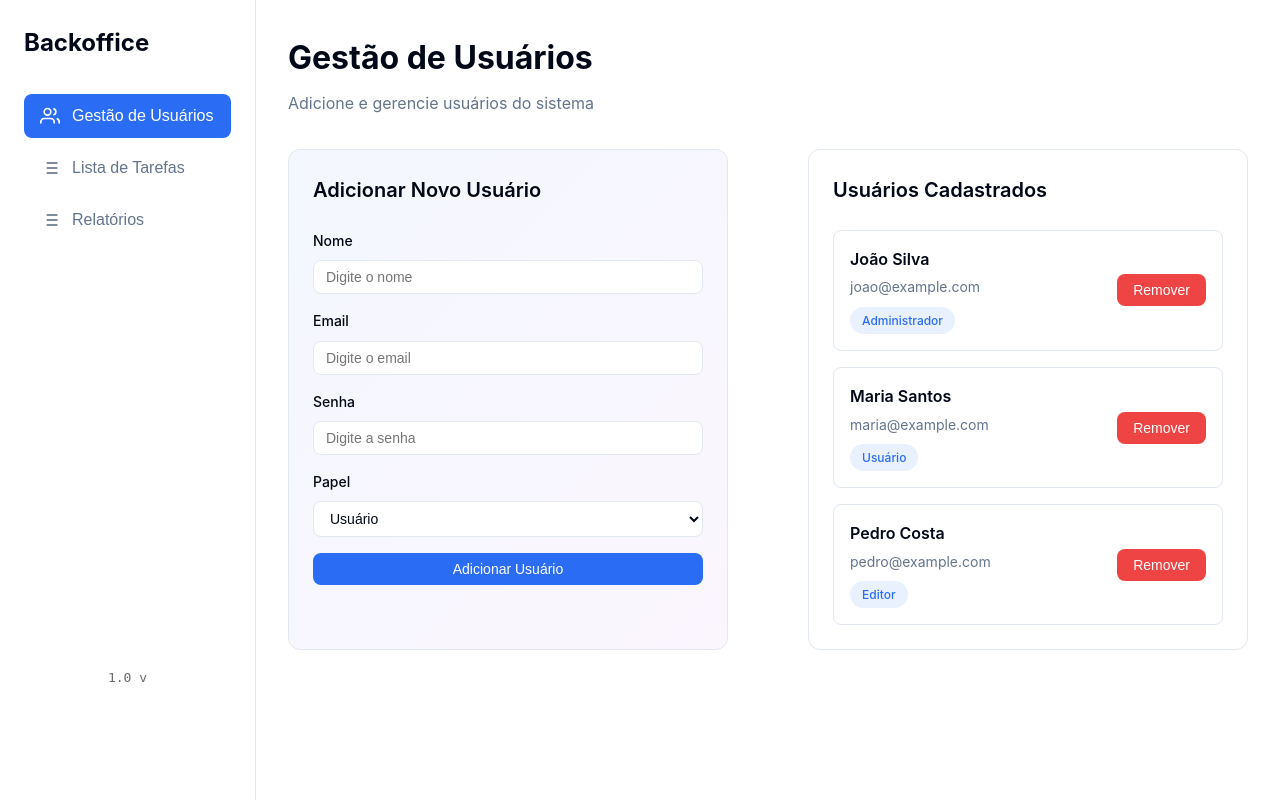
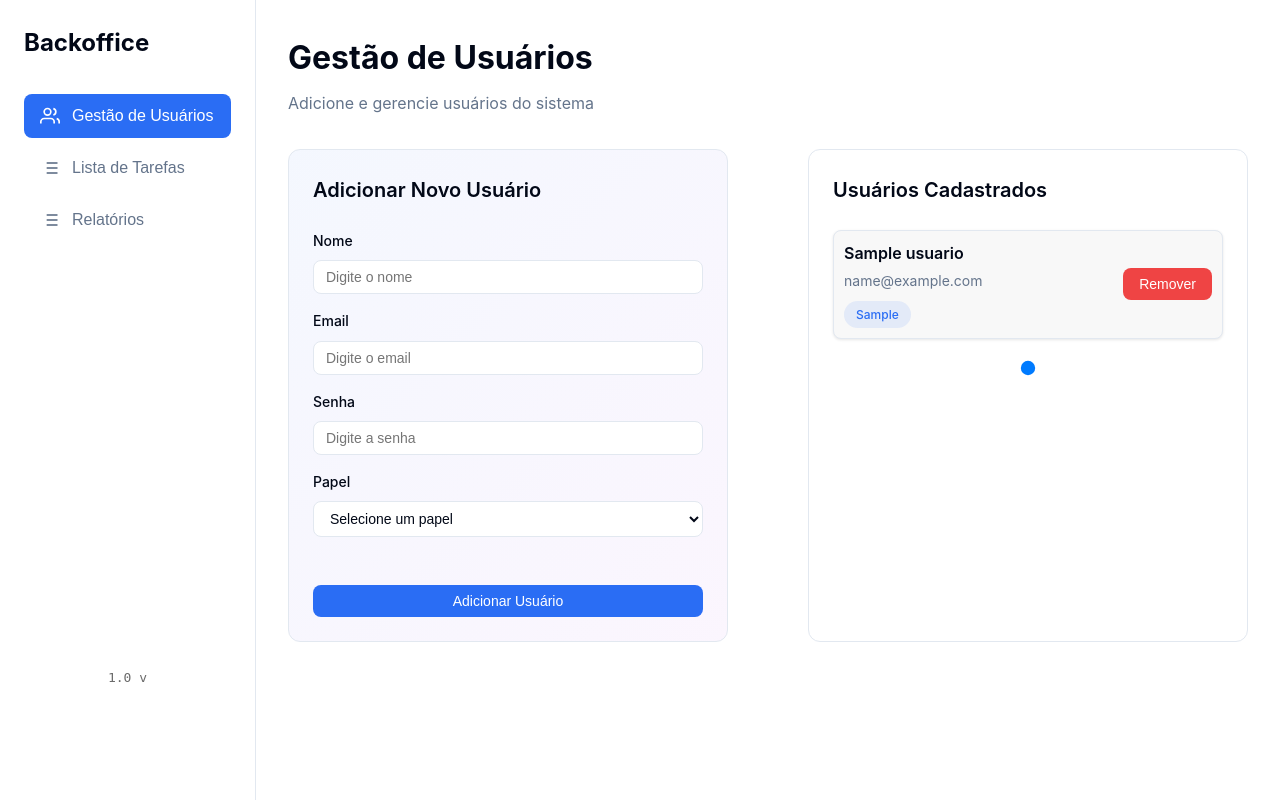
Before and after one commit to Pedro-hotz/projeto-web3, a Flask app: page /backoffice in a window 1280 px wide. Run offline with Flask 3, Linux system fonts and the light colour scheme; tables that the repository leaves empty hold one stand-in row (values such as "Sample post"); one stand-in notice (Sample message) is shown; some libraries are stand-ins or nearby versions.

Commit message:
Ajuste no quadro de funcionários

```diff
--- a/main.py
+++ b/main.py
@@ -64,9 +64,11 @@ app.config['MAIL_USE_TLS'] = True
 app.config['MAIL_USE_SSL'] = False
 app.config['MAIL_USERNAME'] = os.getenv('MAIL_USERNAME')
 app.config['MAIL_PASSWORD'] = os.getenv('MAIL_PASSWORD')
-# --------------------------------------------------------
+# ------------------------------------------------------
 
 mail = Mail(app)
+
+app.secret_key = os.getenv("SECRET_KEY")
 
 
 # Coloca o site no ar
--- a/router.py
+++ b/router.py
@@ -1,7 +1,6 @@
 import os
 from main import Task, app, db, Tarefa, Usuario, mail
-from flask import jsonify, redirect, render_template, request, url_for
-
+from flask import jsonify, redirect, render_template, request, url_for, flash
 from flask_mail import Message
 
 ## Aqui nos chamamos todas as rotas
@@ -101,37 +100,41 @@ def remover():
            return jsonify({'status': 'erro', 'mensagem': f'Falha ao realizar login: {e}'})
 
 
-@app.route('/adicionar', methods=['POST'])
-def adicionar():
+@app.route('/addUser', methods=['POST'])
+def addUser():
    if request.method == 'POST':
        nome = request.form['nome']
        email = request.form['email']
        senha = request.form['senha']
        tipo = request.form['tipo']
 
-       novo_usuario = Usuario(nome=nome, email=email, senha=senha, tipo=tipo)
-       db.session.add(novo_usuario)
-       db.session.commit()
+       try:
+        novo_usuario = Usuario(nome=nome, email=email, senha=senha, tipo=tipo)
+        db.session.add(novo_usuario)
+        db.session.commit()
+        flash("pepeka do mal!", "success")
+        return redirect(url_for("backoffice"))
 
-       return jsonify({'status': 'sucesso', 'mensagem': 'Usuário adicionado com sucesso.'})
-
-    #    usuario = Usuario.query.filter_by(email=email, senha=senha).first()
-
-    #    try:
-    #        if usuario:
-    #            return redirect(url_for("backoffice"))
-    #        else:
-    #            return jsonify({'status': 'erro', 'mensagem': 'Usuário ou senha inválidos.'})
-
-    #    except Exception as e:
-    #        return jsonify({'status': 'erro', 'mensagem': f'Falha ao realizar login: {e}'})
+       except Exception as e:
+           flash(f"Erro ao enviar formulário: {e}", "error")
+           return redirect(url_for("backoffice"))
 
 
 @app.route('/users', methods=['GET'])
 def getUsers():
-   if request.method == 'GET':
-       usuarios = Usuario.query.all()
-       return jsonify([{'id': u.id, 'nome': u.nome, 'email': u.email, 'senha': u.senha,'tipo': u.tipo} for u in usuarios])
+    usuarios = Usuario.query.all()
+    lista = []
+
+    for usuario in usuarios:
+        lista.append({
+            'id': usuario.id,
+            'nome': usuario.nome,
+            'email': usuario.email,
+            'tipo': usuario.tipo
+        })
+
+    return jsonify(lista)
+
 
 
 @app.route('/tasks', methods=['GET'])
--- a/static/css/backoffice.css
+++ b/static/css/backoffice.css
@@ -185,6 +185,10 @@ body {
     background: linear-gradient(135deg, hsl(var(--primary) / 0.05), hsl(var(--secondary) / 0.05));
     min-width: 295px;
     width: 500px;
+
+    button {
+        margin-top: 4vh;
+    }
 }
 
 .card-title {
@@ -426,6 +430,41 @@ body {
 
 
 
+.users-list {
+  margin-top: 10px;
+}
+
+.user-item {
+  background: #f8f8f8;
+  border-radius: 8px;
+  padding: 10px;
+  margin-bottom: 8px;
+  box-shadow: 0 1px 3px rgba(0,0,0,0.1);
+}
+
+.pagination {
+  display: flex;
+  justify-content: center;
+  margin-top: 15px;
+  gap: 8px;
+}
+
+.pagination-dot {
+  width: 12px;
+  height: 12px;
+  border-radius: 50%;
+  background-color: #ccc;
+  cursor: pointer;
+  transition: all 0.3s ease;
+}
+
+.pagination-dot.active {
+  background-color: #007bff;
+  transform: scale(1.2);
+}
+
+
+
 
 @media (max-width: 768px) {
     .mobile-menu-btn {
--- a/static/js/backoffice.js
+++ b/static/js/backoffice.js
@@ -1,18 +1,5 @@
-// Data Storage
-let users = [
-    { id: 1, name: "João Silva", email: "joao@example.com", role: "admin" },
-    { id: 2, name: "Maria Santos", email: "maria@example.com", role: "user" },
-    { id: 3, name: "Pedro Costa", email: "pedro@example.com", role: "editor" }
-];
-
-let tasks = [
-    { id: 1, title: "Revisar documentação", description: "Verificar e atualizar a documentação do sistema", completed: false },
-    { id: 2, title: "Implementar nova feature", description: "Adicionar sistema de notificações", completed: false },
-    { id: 3, title: "Corrigir bugs", description: "Resolver problemas reportados pelos usuários", completed: true }
-];
-
-let nextUserId = 4;
-let nextTaskId = 4;
+let users = [];
+let tasks = [];
 
 // DOM Elements
 const sidebar = document.getElementById('sidebar');
@@ -70,6 +57,28 @@ navButtons.forEach(button => {
         overlay.classList.remove('active');
     });
 });
+
+
+async function fetchUsers() {
+  try {
+    const response = await fetch("/users");
+    const data = await response.json();
+
+    // Ajusta nomes das chaves se necessário (nome -> name)
+    users = data.map(u => ({
+      id: u.id,
+      name: u.nome,
+      email: u.email,
+      role: u.tipo || "user" // valor padrão se tipo for null
+    }));
+
+    renderUsers(); // Atualiza a tela com os dados do banco
+  } catch (error) {
+    console.error("Erro ao buscar usuários:", error);
+    showNotification("Erro ao carregar usuários!");
+  }
+}
+
 
 // User Management Functions
 function renderUsers() {
@@ -289,9 +298,9 @@ style.textContent = `
 `;
 document.head.appendChild(style);
 
-// Initial Render
-renderUsers();
-renderTasks();
+// Inicializa o painel
+fetchUsers();  // Busca do Flask
+renderTasks(); // Mantém as tarefas locais
 
 // Make functions available globally
 window.removeUser = removeUser;
@@ -299,18 +308,52 @@ window.confirmRemoveTask = confirmRemoveTask;
 window.completeTask = completeTask;
 
 
-/* TOAST  */
 
-function showToast(message) {
-  const toast = document.getElementById("toast");
-  toast.textContent = message; // Define a mensagem
-  toast.className = "toast show"; // Adiciona a classe para exibir o toast
 
-  // Remove o toast após 3 segundos
-  setTimeout(() => {
-    toast.className = "toast";
-  }, 3000);
+
+
+const USERS_PER_PAGE = 3;
+let currentPage = 1;
+
+function renderUsers() {
+  const usersList = document.getElementById("usersList");
+  const pagination = document.getElementById("pagination");
+
+  if (!users || users.length === 0) {
+    usersList.innerHTML = '<div class="empty-state">Nenhum usuário cadastrado</div>';
+    pagination.innerHTML = '';
+    return;
+  }
+
+  const startIndex = (currentPage - 1) * USERS_PER_PAGE;
+  const endIndex = startIndex + USERS_PER_PAGE;
+  const paginatedUsers = users.slice(startIndex, endIndex);
+
+  usersList.innerHTML = paginatedUsers.map(user => `
+    <div class="user-item">
+        <div class="user-info">
+            <div class="user-name">${user.name}</div>
+            <div class="user-email">${user.email}</div>
+            <span class="user-role">${getRoleName(user.role)}</span>
+        </div>
+        <button class="btn btn-destructive" onclick="removeUser(${user.id})">Remover</button>
+    </div>
+  `).join('');
+
+  // cria bolinhas de paginação
+  const totalPages = Math.ceil(users.length / USERS_PER_PAGE);
+  pagination.innerHTML = '';
+
+  for (let i = 1; i <= totalPages; i++) {
+    const dot = document.createElement('div');
+    dot.classList.add('pagination-dot');
+    if (i === currentPage) dot.classList.add('active');
+
+    dot.addEventListener('click', () => {
+      currentPage = i;
+      renderUsers();
+    });
+
+    pagination.appendChild(dot);
+  }
 }
-
-// Exemplo de uso
-showToast("Olá! Este é um toast de exemplo.");
--- a/templates/backoffice.html
+++ b/templates/backoffice.html
@@ -95,24 +95,26 @@
             <div class="card-lado">
                 <div class="card add-card">
                     <h2 class="card-title">Adicionar Novo Usuário</h2>
-                    <form id="userForm" class="form">
+                    <form id="userForm" class="form" action="/addUser" method="POST">
                         <div class="form-group">
                             <label class="form-label">Nome</label>
-                            <input type="text" id="userName" class="form-input" placeholder="Digite o nome" required>
+                            <input type="text" id="userName" name="nome" class="form-input" placeholder="Digite o nome"
+                                required>
                         </div>
                         <div class="form-group">
                             <label class="form-label">Email</label>
-                            <input type="email" id="userEmail" class="form-input" placeholder="Digite o email" required>
+                            <input type="email" id="userEmail" name="email" class="form-input"
+                                placeholder="Digite o email" required>
                         </div>
                         <div class="form-group">
                             <label class="form-label">Senha</label>
-                            <input type="password" id="userPassword" class="form-input" placeholder="Digite a senha"
-                                required>
+                            <input type="password" id="userPassword" name="senha" class="form-input"
+                                placeholder="Digite a senha" required>
                         </div>
                         <div class="form-group">
                             <label class="form-label">Papel</label>
-                            <select id="userRole" class="form-select">
-                                <option value="user">Usuário</option>
+                            <select id="userRole" name="tipo" class="form-select">
+                                <option value="">Selecione um papel</option>
                                 <option value="admin">Admin</option>
                                 <option value="editor">Editor</option>
                             </select>
@@ -124,6 +126,7 @@
                 <div class="card">
                     <h2 class="card-title">Usuários Cadastrados</h2>
                     <div id="usersList" class="users-list"></div>
+                    <div id="pagination" class="pagination"></div>
                 </div>
             </div>
         </section>
@@ -166,8 +169,24 @@
         </section>
     </main>
 
-    <div id="toast" class="toast">Mensagem de exemplo</div>
+    <script src="https://cdn.jsdelivr.net/npm/sweetalert2@11"></script>
     <script src="../static/js/backoffice.js"></script>
+
+    {% with mensagens = get_flashed_messages(with_categories=true) %}
+    {% if mensagens %}
+    {% for categoria, msg in mensagens %}
+    <script>
+        window.flashMessage = {
+            icon: "{{ categoria }}",
+            title: "{{ msg }}"
+        };
+    </script>
+    {% endfor %}
+    {% endif %}
+    {% endwith %}
+
+    <script src="{{ url_for('static', filename='js/alertas.js') }}"></script>
+
 </body>
 
 </html>
```
Also changed, not shown: static/js/alert.service.js (added, +8 -0 lines), txt/TASKS.md (+7 -2 lines), txt/README.md, 2 other files.
